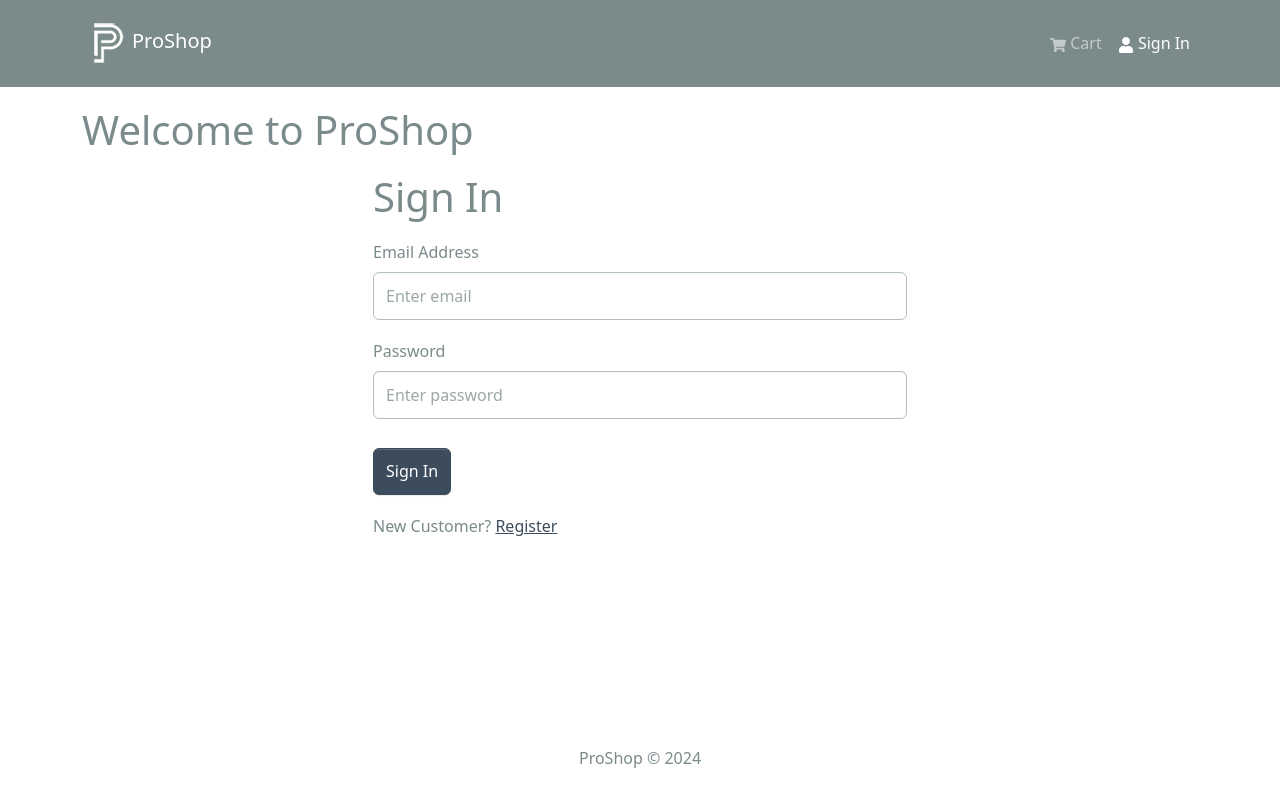
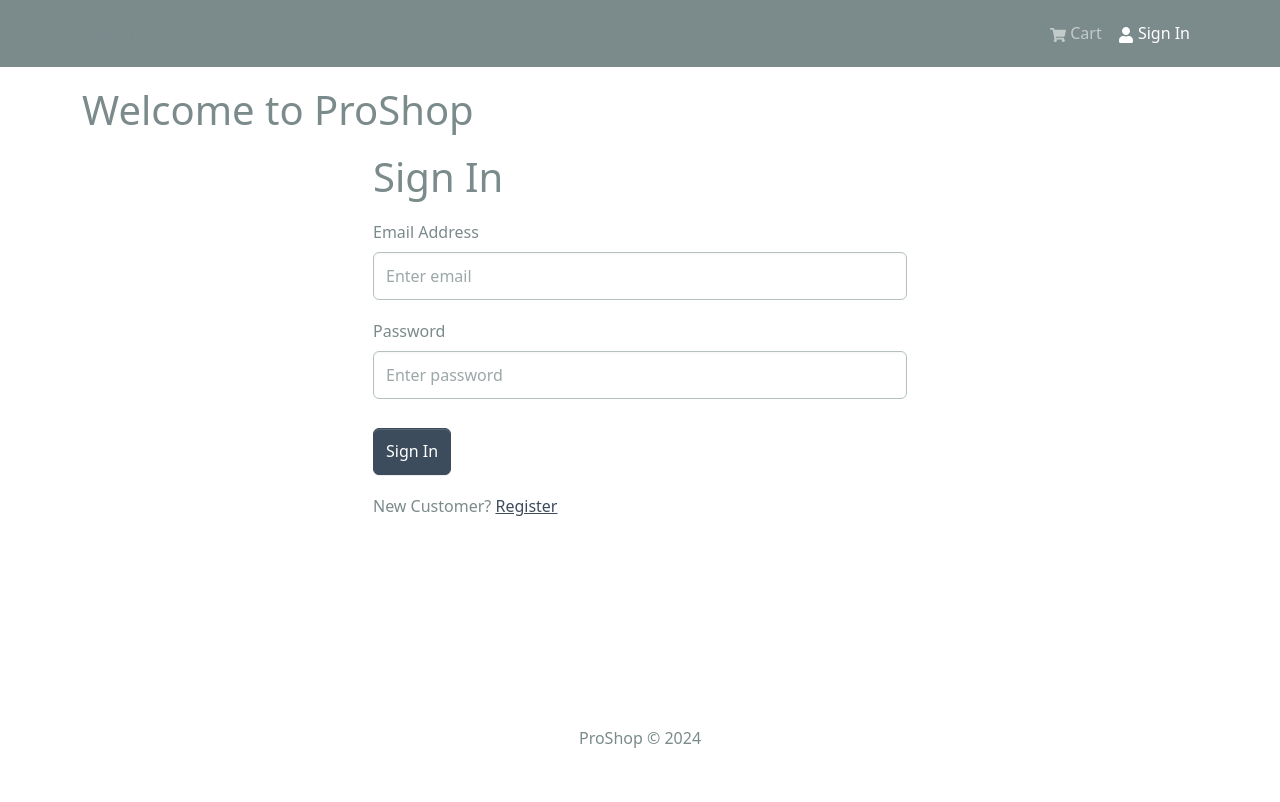
Before and after one commit to nasifmehdi/proshop, a React (Create React App) app in the folder frontend/: page /login in a window 1280 px wide. Shown: the top 802 px of the page. Built offline with nearby package versions, Linux system fonts and the light colour scheme.

Commit message:
Login Screen Functionality

```diff
--- a/frontend/package.json
+++ b/frontend/package.json
@@ -18,6 +18,7 @@
     "react-router-bootstrap": "^0.26.2",
     "react-router-dom": "^6.22.3",
     "react-scripts": "5.0.1",
+    "react-toastify": "^10.0.5",
     "web-vitals": "^2.1.4"
   },
   "scripts": {
--- a/frontend/src/App.js
+++ b/frontend/src/App.js
@@ -2,18 +2,21 @@
 import Header from './components/Header';
 import Footer from './components/Footer';
 import { Outlet } from 'react-router-dom';
+import { ToastContainer } from 'react-toastify';
+import 'react-toastify/dist/ReactToastify.css';
 
 const App = () => {
   return (
     <>
+    <ToastContainer />
       <Header />
-      <main className='py-3'>
+      <main className="py-3">
         <Container>
           <h1>Welcome to ProShop</h1>
-          <Outlet/>
+          <Outlet />
         </Container>
       </main>
-      <Footer/>
+      <Footer />
     </>
   );
 };
--- a/frontend/src/components/Header.jsx
+++ b/frontend/src/components/Header.jsx
@@ -1,4 +1,4 @@
-import { Navbar, Nav, Container, Badge } from 'react-bootstrap';
+import { Navbar, Nav, Container, Badge, NavDropdown } from 'react-bootstrap';
 import { FaShoppingCart, FaUser } from 'react-icons/fa';
 import logo from '../assets/logo.png';
 import { LinkContainer } from 'react-router-bootstrap';
@@ -6,32 +6,42 @@
 import { useSelector } from 'react-redux';
 
 const Header = () => {
-
+  const { userInfo } = useSelector((state) => state.auth);
   const { cartItems } = useSelector((state) => state.cart);
-
+  const logoutHandler = () => {
+    console.log('logout');
+  };
   return (
     <header>
       <Navbar bg="dark" variant="dark" expand="lg" collapseOnSelect>
         <Container>
-          <LinkContainer to="/">
-            <Navbar.Brand>
-              <img src={logo} alt="proshop" />
-              ProShop
-            </Navbar.Brand>
-          </LinkContainer>
+          {userInfo ? (
+            <NavDropdown title={userInfo.name} id="username">
+              <LinkContainer to="/profile">
+                <NavDropdown.Item>Profile</NavDropdown.Item>
+              </LinkContainer>
+              <NavDropdown.Item onClick={logoutHandler}>
+                Logout
+              </NavDropdown.Item>
+            </NavDropdown>
+          ) : (
+            <LinkContainer to="/login">
+              <Nav.Link>
+                <i className="fas fa-user"></i> Sign In
+              </Nav.Link>
+            </LinkContainer>
+          )}
           <Navbar.Toggle aria-controls="basic-navbar-nav" />
           <Navbar.Collapse id="basic-navbar-nav">
             <Nav className="ms-auto">
               <LinkContainer to="/cart">
                 <Nav.Link>
                   <FaShoppingCart /> Cart
-                  {
-  cartItems.length > 0 && (
-    <Badge pill bg='success' style={{ marginLeft: '5px' }}>
-      {cartItems.reduce((a, c) => a + c.qty, 0)}
-    </Badge>
-  )
-}
+                  {cartItems.length > 0 && (
+                    <Badge pill bg="success" style={{ marginLeft: '5px' }}>
+                      {cartItems.reduce((a, c) => a + c.qty, 0)}
+                    </Badge>
+                  )}
                 </Nav.Link>
               </LinkContainer>
               <LinkContainer to="/login">
--- a/frontend/src/screens/LoginScreen.jsx
+++ b/frontend/src/screens/LoginScreen.jsx
@@ -1,15 +1,43 @@
-import { useState } from 'react';
-import { Link } from 'react-router-dom';
+import { useState, useEffect } from 'react';
+import { Link, useLocation, useNavigate } from 'react-router-dom';
 import { Form, Button, Row, Col } from 'react-bootstrap';
+import { useDispatch, useSelector } from 'react-redux';
+import Loader from '../components/Loader';
 import FormContainer from '../components/FormContainer';
+
+import { useLoginMutation } from '../slices/usersApiSlice';
+import { setCredentials } from '../slices/authSlice';
+import { toast } from 'react-toastify';
 
 const LoginScreen = () => {
   const [email, setEmail] = useState('');
   const [password, setPassword] = useState('');
+  const dispatch = useDispatch();
+  const navigate = useNavigate();
 
-  const submitHandler = (e) => {
+  const [login, { isLoading }] = useLoginMutation();
+
+  const { userInfo } = useSelector((state) => state.auth);
+
+  const { search } = useLocation();
+  const sp = new URLSearchParams(search);
+  const redirect = sp.get('redirect') || '/';
+
+  useEffect(() => {
+    if (userInfo) {
+      navigate(redirect);
+    }
+  }, [navigate, redirect, userInfo]);
+
+  const submitHandler = async (e) => {
     e.preventDefault();
-    console.log('submitHandler');
+    try {
+      const res = await login({ email, password }).unwrap();
+      dispatch(setCredentials({ ...res }));
+      navigate(redirect);
+    } catch (err) {
+      toast.error(err?.data?.message || err.error);
+    }
   };
 
   return (
@@ -37,14 +65,23 @@
           ></Form.Control>
         </Form.Group>
 
-        <Button type="submit" variant="primary" className="mt-2">
+        <Button
+          disabled={isLoading}
+          type="submit"
+          variant="primary"
+          className="mt-2"
+        >
           Sign In
         </Button>
+        {isLoading && <Loader />}
       </Form>
 
       <Row className="py-3">
         <Col>
-          New Customer? <Link to="">Register</Link>
+          New Customer?{' '}
+          <Link to={redirect ? `/register?redirect=${redirect}` : '/register'}>
+            Register
+          </Link>
         </Col>
       </Row>
     </FormContainer>
```
Also changed, not shown: 1 other file (tests, documents, lock files or other folders).
